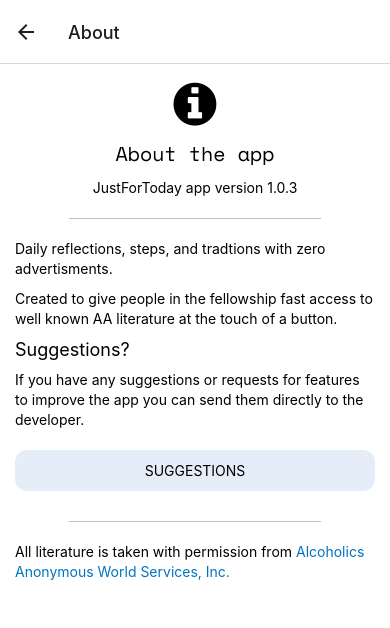
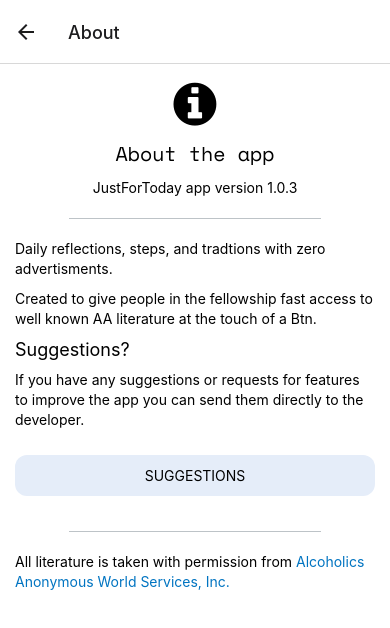
Before and after one commit to WildPastry/JustForToday, a React Native app: screen /About in a window 390 px wide. Shown: the top 628 px of the page. Built offline with nearby package versions, Linux system fonts and the light colour scheme; what expo-linking would draw is missing.

Commit message:
Moving and adding styles

```diff
--- a/app/components/layout/DayItem.tsx
+++ b/app/components/layout/DayItem.tsx
@@ -27,7 +27,13 @@
       ]}
       onPress={props.onPress}>
       {/* Day item */}
-      <Text style={styles.text}>{props.name}</Text>
+      <Text
+        style={[
+          styles.text,
+          isCurrentDay() ? styles.currentDayItemText : null
+        ]}>
+        {props.name}
+      </Text>
     </Pressable>
   );
 };
@@ -49,11 +55,13 @@
     backgroundColor: '#171b43'
   },
   lightCurrentDay: {
-    borderColor: '#131324',
-    borderWidth: 0.5
+    backgroundColor: '#0074c1'
   },
   darkCurrentDay: {
-    backgroundColor: '#131324'
+    backgroundColor: '#0074c1'
+  },
+  currentDayItemText: {
+    color: '#fff'
   }
 });
 
--- a/app/components/layout/MonthItem.tsx
+++ b/app/components/layout/MonthItem.tsx
@@ -27,7 +27,13 @@
       ]}
       onPress={props.onPress}>
       {/* Month item */}
-      <Text style={styles.text}>{props.id}</Text>
+      <Text
+        style={[
+          styles.text,
+          isCurrentMonth() ? styles.currentMonthItemText : null
+        ]}>
+        {props.id}
+      </Text>
     </Pressable>
   );
 };
@@ -47,12 +53,14 @@
   darkMonthItem: {
     backgroundColor: '#171b43'
   },
+  currentMonthItemText: {
+    color: '#fff'
+  },
   lightCurrentMonth: {
-    borderColor: '#131324',
-    borderWidth: 0.5
+    backgroundColor: '#0074c1'
   },
   darkCurrentMonth: {
-    backgroundColor: '#131324'
+    backgroundColor: '#0074c1'
   }
 });
 
--- a/app/constants/Colours.ts
+++ b/app/constants/Colours.ts
@@ -1,24 +1,28 @@
 export default {
   light: {
     background: '#fff',
+    btn: '#e6e6f9',
+    buttonText: '#fff',
+    icon: '#000',
+    link: '#0074c1',
     navBackground: '#fff',
     navBorder: '#e3e3e3',
+    seperator: '#bdc3c7',
     tabIconActive: '#000',
     tabIconDefault: '#8a8a8a',
-    text: '#000',
-    link: '#0074c1',
-    icon: '#000',
-    seperator: '#bdc3c7'
+    text: '#000'
   },
   dark: {
     background: '#2c2c54',
+    btn: '#131324',
+    buttonText: '#fff',
+    icon: '#fff',
+    link: '#0074c1',
     navBackground: '#131324',
     navBorder: '#e3e3e3',
+    seperator: '#4c4c75',
     tabIconActive: '#fff',
     tabIconDefault: '#8a8a8a',
-    text: '#fff',
-    link: '#0074c1',
-    icon: '#fff',
-    seperator: '#4c4c75'
+    text: '#fff'
   }
 };
--- a/app/screens/About.tsx
+++ b/app/screens/About.tsx
@@ -71,7 +71,7 @@
       </Text>
       <Text style={styles.text}>
         Created to give people in the fellowship fast access to well known AA
-        literature at the touch of a button.
+        literature at the touch of a Btn.
       </Text>
       {/* Suggestions */}
       <Text style={styles.subTitle}>Suggestions?</Text>
@@ -79,9 +79,9 @@
         If you have any suggestions or requests for features to improve the app
         you can send them directly to the developer.
       </Text>
-      {/* Suggestions button */}
+      {/* Suggestions Btn */}
       <Pressable
-        style={[styles.helpLinkButton, styles[`${colorScheme}HelpLinkButton`]]}
+        style={[styles.helpLinkBtn, styles[`${colorScheme}HelpLinkBtn`]]}
         onPress={() => handleSuggestions()}>
         <Text style={styles.textCenter}>SUGGESTIONS</Text>
       </Pressable>
@@ -133,9 +133,6 @@
     textAlign: 'center',
     lineHeight: 20
   },
-  btn: {
-    marginBottom: 10
-  },
   icon: {
     marginBottom: 10,
     textAlign: 'center'
@@ -146,18 +143,15 @@
     height: 1,
     width: '70%'
   },
-  helpLink: {
-    paddingVertical: 15
-  },
-  helpLinkButton: {
+  helpLinkBtn: {
     borderRadius: 12,
-    marginVertical: 10,
+    marginVertical: 15,
     paddingVertical: 12
   },
-  lightHelpLinkButton: {
+  lightHelpLinkBtn: {
     backgroundColor: '#e5edf9'
   },
-  darkHelpLinkButton: {
+  darkHelpLinkBtn: {
     backgroundColor: '#171b43'
   }
 });
```
Also changed, not shown: app/constants/colours.less (+14 -12 lines).
